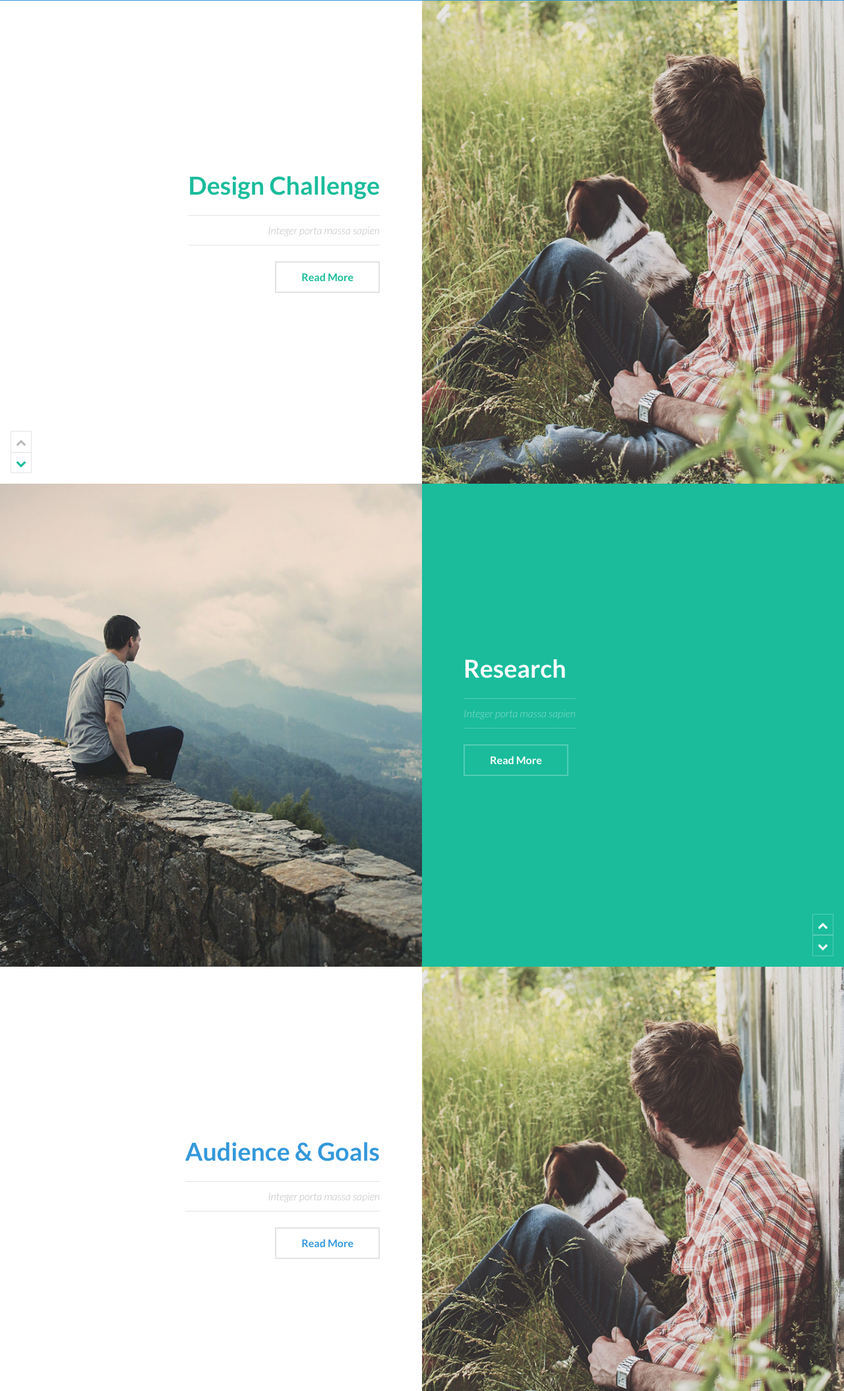
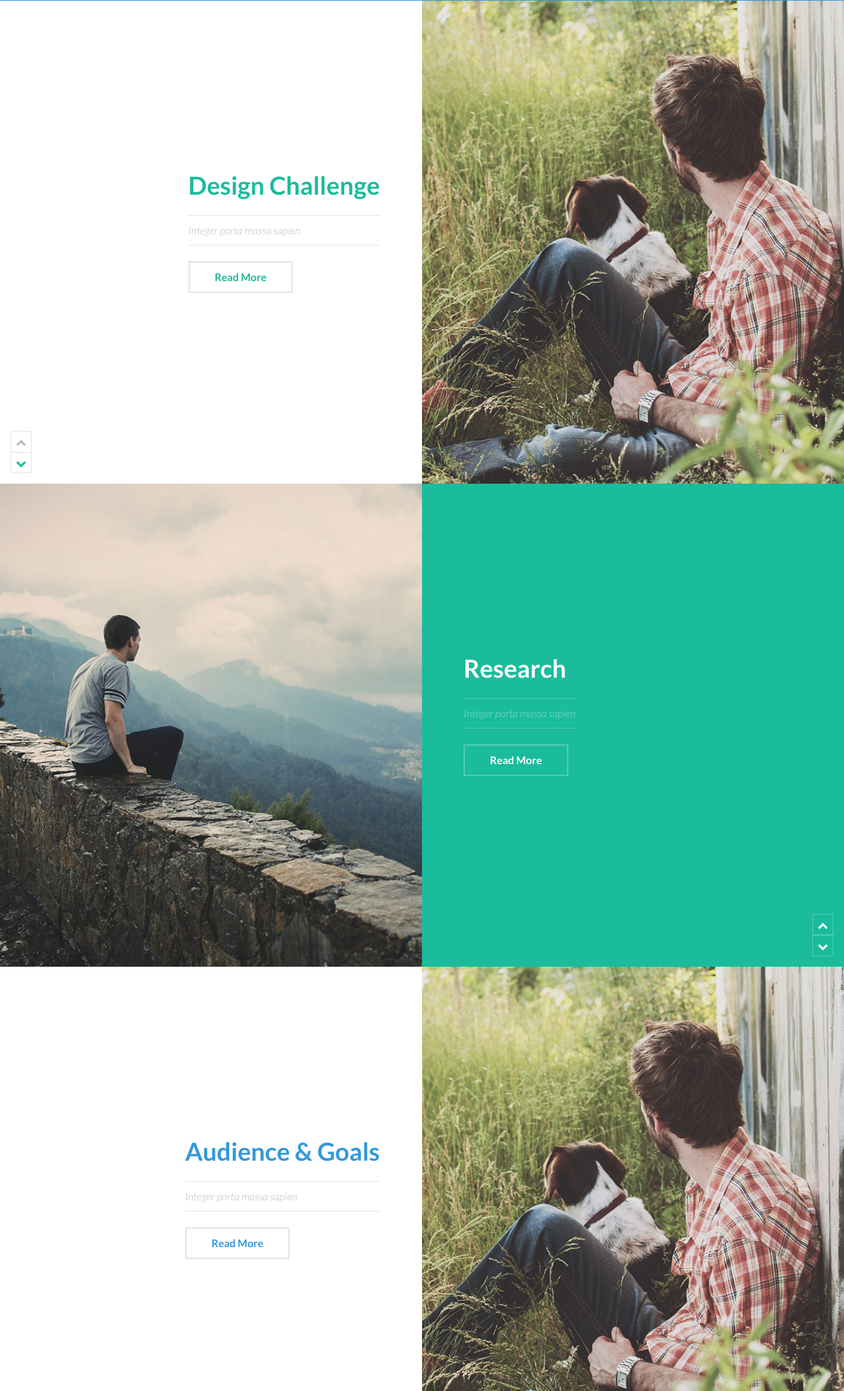
Before and after one commit to vanessapd2/process-site, a plain HTML site: page index.html in a window 1280 px wide. Shown: the part 526-2634 px from the top of the page at 66% size. Drawn offline with Linux system fonts and the light colour scheme.

Commit message:
Update index.html

```diff
--- a/index.html
+++ b/index.html
@@ -46,11 +46,11 @@
 				</div>
 				<div class="content">
 					<div class="inner">
-						<header>
+						<header class="align-left">
 							<h2><a href="design-challenge.html">Design Challenge</a></h2>
 							<p class="info">Integer porta massa sapien</p>
 						</header>
-						<ul class="actions">
+						<ul class="actions align-left">
 							<li><a href="design-challenge.html" class="button alt">Read More</a></li>
 						</ul>
 					</div>
@@ -91,11 +91,11 @@
 				</div>
 				<div class="content">
 					<div class="inner">
-						<header>
+						<header class="align-left">
 							<h2><a href="audience & goals.html">Audience &amp; Goals</a></h2>
 							<p class="info">Integer porta massa sapien</p>
 						</header>
-						<ul class="actions">
+						<ul class="actions align-left">
 							<li><a href="audience & goals.html" class="button alt">Read More</a></li>
 						</ul>
 					</div>
```
